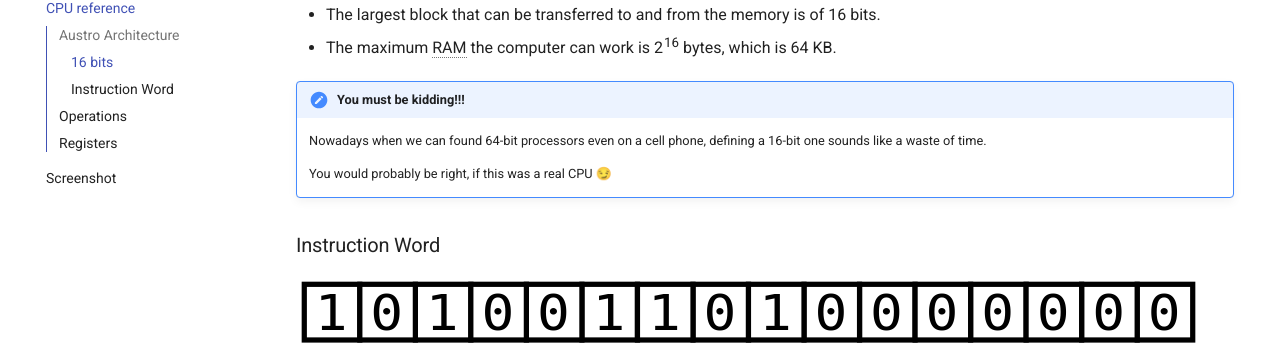
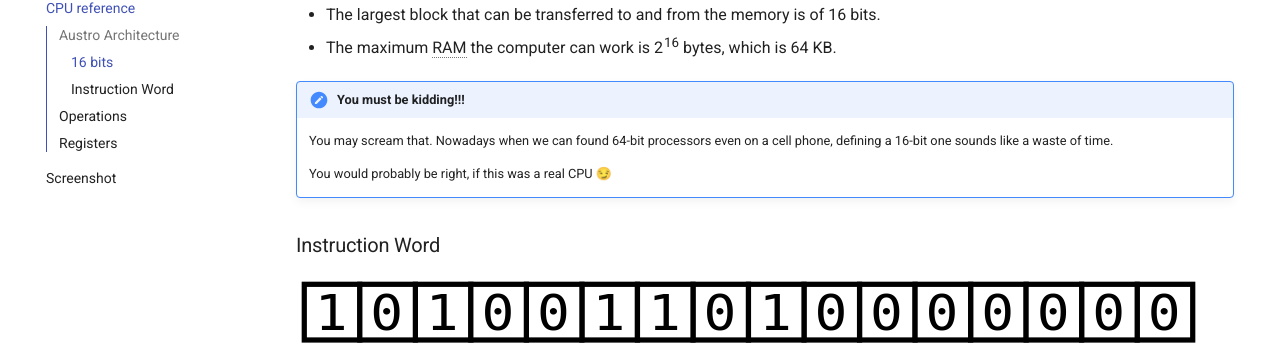
Before and after one commit to wagnerluis1982/AustroSimulator, an MkDocs documentation site: the page built from docs/cpu.md, in a window 1280 px wide and 900 px high, scrolled down 1008 px. Shown: the part 127-472 px from the top of the window. Built offline with MkDocs 1.6.1 and Material for MkDocs 9.7.7, drawn with Linux system fonts in a browser that asks for light colours.

Commit message:
Adjust note

```diff
--- a/docs/cpu.md
+++ b/docs/cpu.md
@@ -23,7 +23,7 @@ The Austro CPU works with a [memory word]{target=_blank} of 16 bits (2 bytes). T
 [memory word]: https://en.wikipedia.org/wiki/Word_(computer_architecture)
 
 /// note | You must be kidding!!!
-Nowadays when we can found 64-bit processors even on a cell phone, defining a 16-bit one sounds like a waste of time.
+You may scream that. Nowadays when we can found 64-bit processors even on a cell phone, defining a 16-bit one sounds like a waste of time.
 
 You would probably be right, if this was a real CPU 😏
 ///
```
